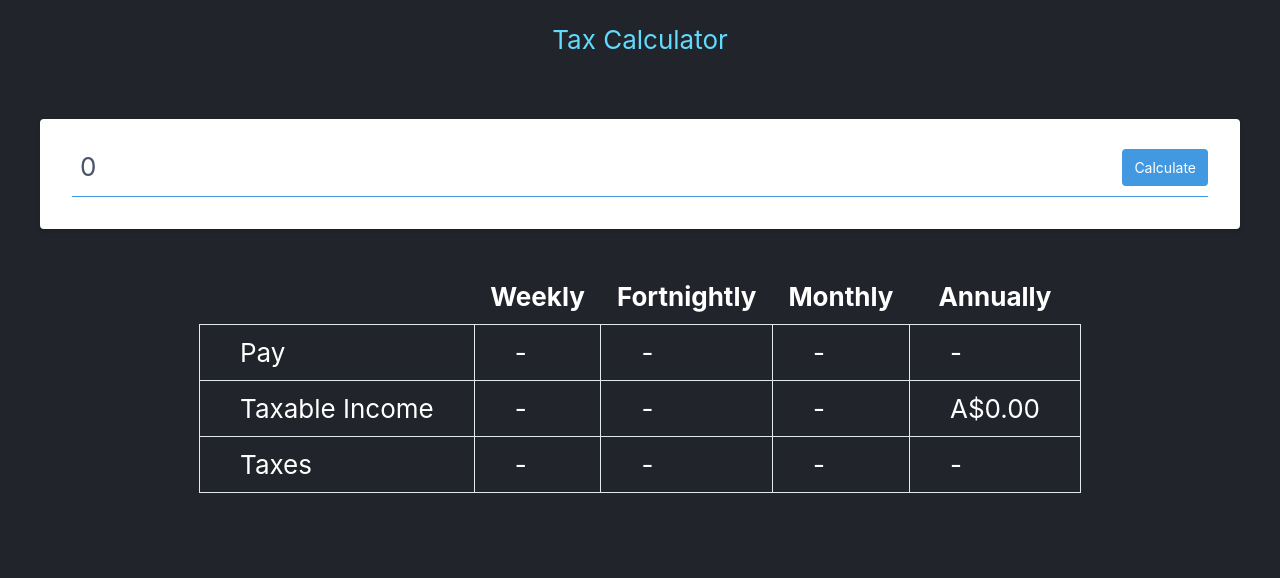
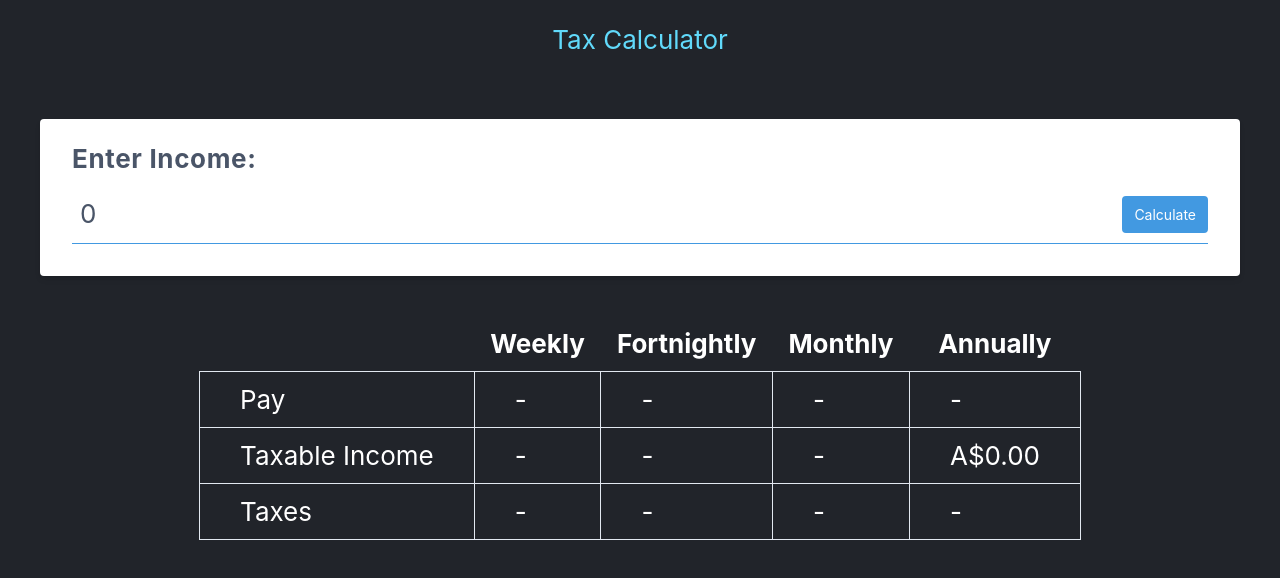
Before and after one commit to NyashaNziramasanga/tax-calculator, a React (Create React App) app: page / in a window 1280 px wide. Shown: the top 578 px of the page. Built offline with nearby package versions, Linux system fonts and the light colour scheme.

Commit message:
Added Label to input

```diff
--- a/src/components/InputField.jsx
+++ b/src/components/InputField.jsx
@@ -18,6 +18,9 @@ export const InputField = (props) => {
       onSubmit={onSubmit}
       className="bg-white shadow-md rounded px-8 pt-5 pb-8 m-10"
     >
+      <label className="block tracking-wide text-gray-700 text-md font-bold mb-2">
+        Enter Income:
+      </label>
       <div className="flex items-center border-b border-b-2 border-blue-500 py-2">
         <input
           className="appearance-none bg-transparent border-none w-full text-gray-700 mr-3 py-1 px-2 leading-tight focus:outline-none"
```
